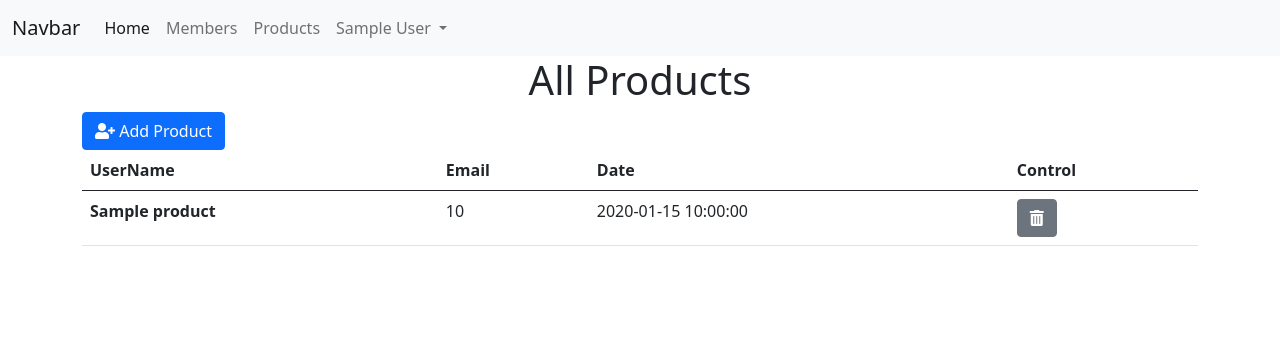
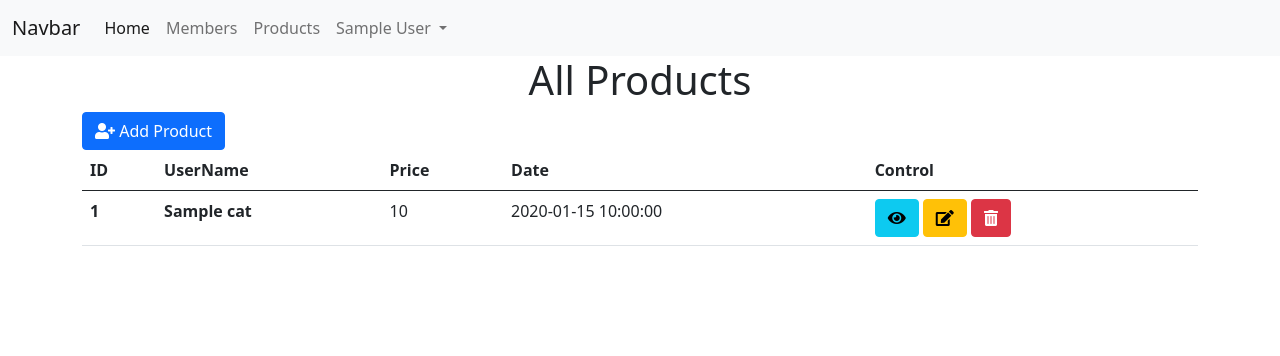
Before and after one commit to Ahmed-Bherey/ecommerce, a PHP site: page /Products.php in a window 1280 px wide. Shown: the top 356 px of the page. Run offline with PHP 8.4, Linux system fonts and the light colour scheme; the visitor is signed in with stand-in values (Sample User, id 1); tables that the repository leaves empty or names only in its code hold one stand-in row (values such as "Sample post"); some libraries are stand-ins or nearby versions.

Commit message:
init commit

```diff
--- a/admin/Products.php
+++ b/admin/Products.php
@@ -16,7 +16,7 @@ if(isset($_GET['do'])){
 <?php if($do == "manage"):?>
 
 <?php
-        $stmt= $con->prepare("SELECT * FROM products");
+        $stmt= $con->prepare("SELECT * FROM cats");
         $stmt->execute();
         $rows = $stmt->fetchAll();
     ?>
@@ -26,8 +26,9 @@ if(isset($_GET['do'])){
     <table class="table">
         <thead>
             <tr>
+            <th scope="col">ID</th>
                 <th scope="col">UserName</th>
-                <th scope="col">Email</th>
+                <th scope="col">Price</th>
                 <th scope="col">Date</th>
                 <th scope="col">Control</th>
             </tr>
@@ -35,12 +36,17 @@ if(isset($_GET['do'])){
         <tbody>
             <?php foreach($rows as $row):?>
             <tr>
-                <th scope="row"><?php echo $row["name"]?></th>
-                <td><?php echo $row["price"]?></td>
+            <th scope="row"><?php echo $row["cats_id"]?></th>
+                <th scope="row"><?php echo $row["cat_name"]?></th>
+                <td><?php echo $row["cat_price"]?></td>
                 <td><?php echo $row["created_at"]?></td>
                 <td>
-                    <a class="btn btn-secondary" href="products.php?do=show&productid=<?= $row["product_id"]?>">
-                    <i class="fas fa-trash-alt"></i></a>
+                    <a class="btn btn-info" href="products.php?do=show&catsid=<?= $row["cats_id"]?>"
+                        title="Show"><i class="fas fa-eye"></i></a>
+                    <a class="btn btn-warning" href="Products.php?do=edit&catsid=<?= $row["cats_id"]?>"
+                        title="Edit"><i class="fas fa-edit"></i></a>
+                    <a class="btn btn-danger" href="Products.php?do=delete&catsid=<?= $row["cats_id"]?>"
+                        title="Delete"><i class="fas fa-trash-alt"></i></a>
                 </td>
             </tr>
             <?php endforeach?>
@@ -49,18 +55,49 @@ if(isset($_GET['do'])){
 </div>
 <?php elseif($do == "add"):?>
 
-<?php elseif($do == "insert"):?>
-
 <?php elseif($do == "edit"):?>
-
+<?php
+    $catsid = isset($_GET['catsid'])&&is_numeric($_GET['catsid'])?intval($_GET['catsid']):0;
+    $stmt = $con->prepare("SELECT * FROM cats WHERE cats_id=?");
+    $stmt->execute(array($catsid));
+    $row = $stmt->fetch();
+    $count = $stmt->rowCount();
+?>
+<?php if($count == 1):?>
+<div class="container">
+    <h1 class="text-center">Edit Products</h1>
+    <form method="post" action="?do=update">
+    <div class="mb-3">
+            <input type="text" class="form-control" value="<?= $row['cats_id']?>" name="catsid">
+        </div>
+        <div class="mb-3">
+            <label for="exampleInputEmail1" class="form-label">Product Name</label>
+            <input type="text" class="form-control" value="<?= $row['cat_name']?>" name="catname">
+        </div>
+        <div class="mb-3">
+            <label for="exampleInputPassword1" class="form-label">Product Price</label>
+            <input type="text" class="form-control" value="<?= $row['cat_price']?>" name="catprice">
+        </div>
+        <button type="submit" class="btn btn-primary">Update</button>
+    </form>
+</div>
+<!-- <?php endif?> -->
 <?php elseif($do == "update"):?>
-
+    <?php
+    if($_SERVER["REQUEST_METHOD"] == "POST"){
+        $catsid    = $_POST['catsid'];
+        $catname  = $_POST['catname'];
+        $catprice = $_POST['catprice'];
+        $stmt = $con->prepare("UPDATE cats SET cat_name=? , cat_price=? WHERE cats_id=?");
+        $stmt->execute(array($catname,$catprice));
+    }
+?>
 <?php elseif($do == "delete"):?>
 
 <?php elseif($do == "show"):?>
 <?php
         $productid = $_GET["productid"] ;
-        $stmt= $con->prepare("SELECT * FROM products WHERE product_id=?");
+        $stmt= $con->prepare("SELECT * FROM cats WHERE cats_id=?");
         $stmt->execute(array($productid));
         $row = $stmt->fetch();
 
--- a/admin/members.php
+++ b/admin/members.php
@@ -40,7 +40,7 @@ if(isset($_GET['do'])){
                 <td><?php echo $row["email"]?></td>
                 <td><?php echo $row["created_at"]?></td>
                 <td>
-                    <a class="btn btn-secondary" href="?do=show&userid=<?php echo $row["user_id"]?>"><i
+                    <a class="btn btn-info" href="?do=show&userid=<?php echo $row["user_id"]?>"><i
                             class="fas fa-eye"></i></a>
                     <a class="btn btn-warning" href="?do=edit&userid=<?php echo $row["user_id"]?>"><i
                             class="fas fa-edit"></i></a>
```
